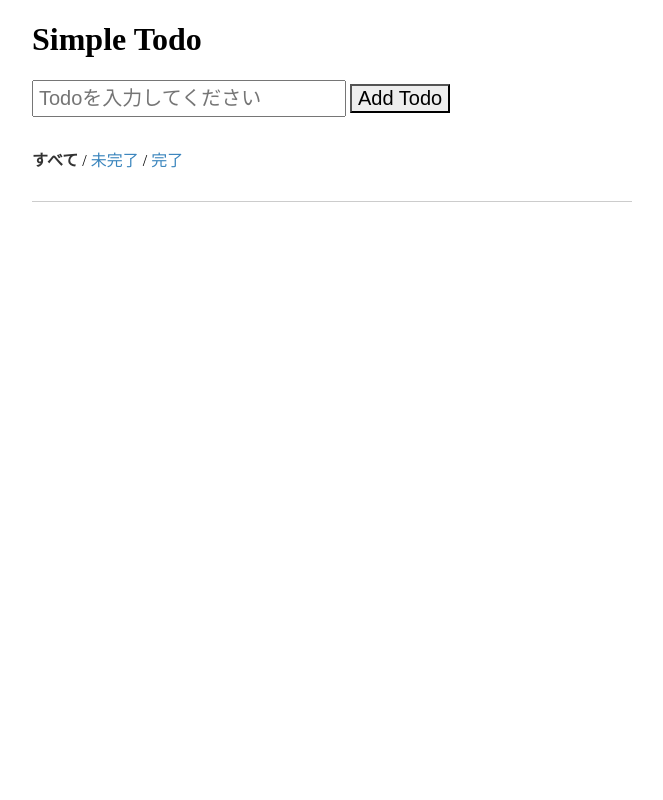
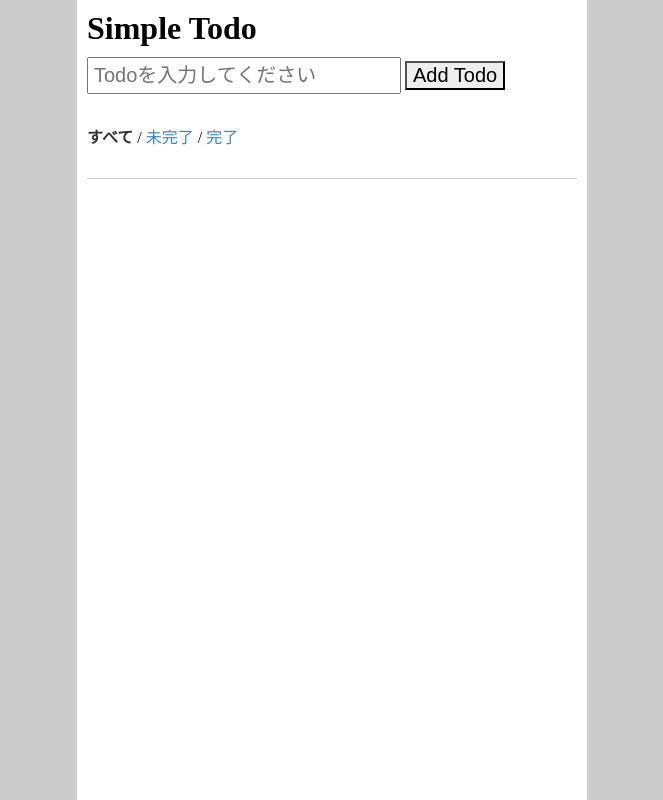
Before and after one commit to codegrid/codegrid-simple-todo, a plain HTML site: page backbone/index.html in a window 1280 px wide. Shown: the whole page, without its empty margins (308-971 px from the left). Drawn offline with Linux system fonts and the light colour scheme.

Commit message:
スタイル修正

```diff
--- a/common/css/style.css
+++ b/common/css/style.css
@@ -1,11 +1,24 @@
+html, body {
+  height: 100%;
+}
+
 body {
   margin: 0;
   padding: 0;
+  background: #CCC;
 }
 
 .mod-all {
   margin: 0 auto;
-  width: 600px;
+  width: 490px;
+  padding: 0 10px;
+  background: #FFF;
+  min-height: 100%;
+}
+
+h1 {
+  margin: 0;
+  padding: 10px 0;
 }
 
 .mod-todoInputForm input[type="text"] {
```
